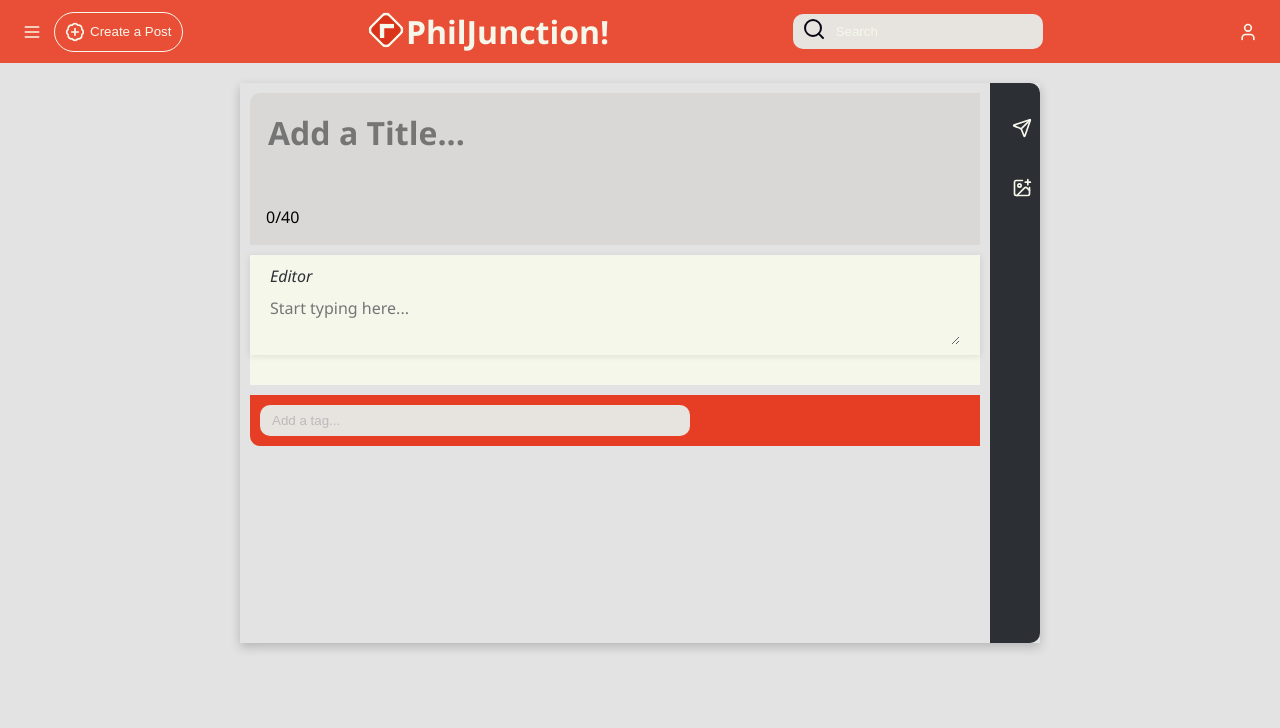
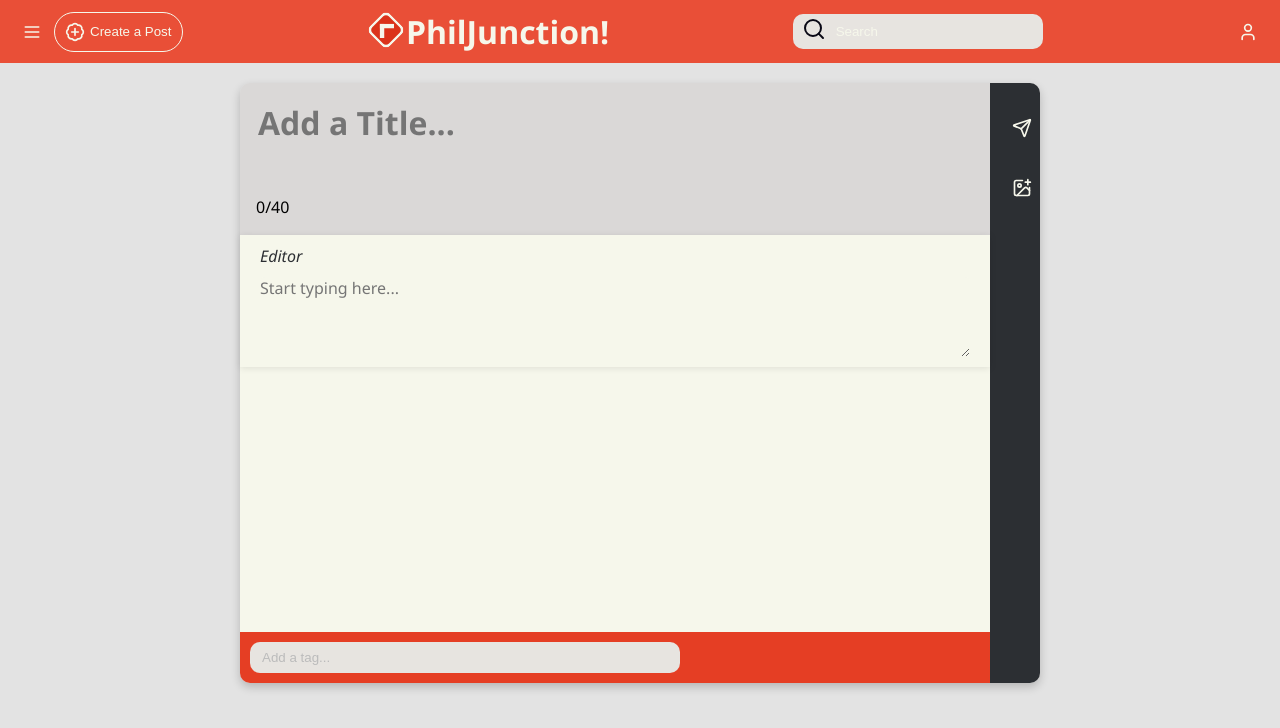
Before and after one commit to tonishii/PhilJunction, a React (Vite) app in the folder frontend/: page /holler in a window 1280 px wide. Shown: the top 728 px of the page. Built offline with nearby package versions, Linux system fonts and the light colour scheme.

Commit message:
Fixed styling of comments and post create.

```diff
--- a/frontend/src/pages/createpost.tsx
+++ b/frontend/src/pages/createpost.tsx
@@ -7,20 +7,11 @@ import { toast } from "react-toastify";
 import { useNavigate } from "react-router";
 
 export default function CreatePost() {
-  const navigate = useNavigate();
-
   const [title, setTitle] = useState("");
   const [content, setContent] = useState("");
   const [tags, setTags] = useState<string[]>([]);
   const [images, setImages] = useState<string[]>([]);
-
-  function handleTitleEdit(event: ChangeEvent<HTMLTextAreaElement>) {
-    setTitle(event.target.value);
-  }
-
-  function handleEditorEdit(event: ChangeEvent<HTMLTextAreaElement>) {
-    setContent(event.target.value);
-  }
+  const navigate = useNavigate();
 
   function handleAttachImage(event: ChangeEvent<HTMLInputElement>) {
     if (event.target.files) {
@@ -76,13 +67,13 @@ export default function CreatePost() {
   return (
     <main>
       <div className="create-post-container">
-          <div className="post-body">
+          <div className="create-post-body">
             <div className="create-post-header">
               <textarea
                 name="title"
                 id="title"
                 placeholder="Add a Title..."
-                onChange={handleTitleEdit}
+                onChange={(e) => setTitle(e.target.value)}
                 maxLength={100}/>
               <span
                 className={
@@ -103,10 +94,10 @@ export default function CreatePost() {
                   name="editor"
                   id="editor"
                   placeholder="Start typing here..."
-                  onChange={handleEditorEdit}/>
+                  onChange={(e) => setContent(e.target.value)}/>
               </div>
 
-              <ReactMarkdown className="create-post-body" children={content}/>
+              <ReactMarkdown className="create-post-MD" children={content}/>
 
               <div className="image-preview">
                 {images.map((img, index) => (
--- a/frontend/src/styles/component-styles.css
+++ b/frontend/src/styles/component-styles.css
@@ -79,11 +79,11 @@
 
 /* Comment */
 .comment-container {
-  min-width: 250px;
-  min-height: 100px;
-  padding: 10px;
-  border-radius: 10px;
-  padding-left: 10px;
+  min-height: 90px;
+  width: 100%;
+  border-radius: 5px;
+  margin: 20px 0px;
+  padding-left: 30px;
   border-left-width: 3px;
   border-left-style: solid;
   border-color: var(--field2); /* #4E565A dark|light #b1a9a5 */
@@ -91,20 +91,24 @@
 
 .comment-container p {
   color: var(--text1); /* #f6f7eb dark|light #090814 */
-  margin-bottom: 10px;
+  margin: 0px;
 }
 
 .comment-header {
   display: grid;
-  grid-template-rows: 1fr 1fr;
   font-weight: bold;
   font-size: 18px;
   color: var(--comment1); /* #ADD8E6 dark|light #522719 */
 }
 
 .comment-name {
-  font-size: 24px;
-  color: var(--text1); /* #F6F7EB dark|light #090814 */
+  font-weight: 700;
+  color: #2c2f33;
+}
+
+.comment-date {
+  color: #2c2f33;
+  font-weight: lighter;
 }
 
 .comment-reply {
@@ -127,14 +131,12 @@
 
 .comment-menu {
   position: relative;
-  padding: 5px;
-  margin: 5px;
 }
 
 .comment-sidebuttons {
   display: flex;
   align-items: center;
-  background-color: #595e66;
+  background-color: #2c2f33;
   border-radius: 10px;
 }
 
@@ -152,6 +154,7 @@
 .ellipsis-button {
   border-radius: 50%;
   background-color: transparent;
+  padding-right: 10px;
   border: none;
   cursor: pointer;
 }
--- a/frontend/src/styles/create-post.css
+++ b/frontend/src/styles/create-post.css
@@ -1,7 +1,8 @@
 .create-post-container {
   display: grid;
   width: min(800px, 100vw);
-  height: 70vh;
+  height: 600px;
+  border-radius: 10px;
   grid-template-columns: auto 50px;
   box-shadow: 0 4px 10px rgba(0, 0, 0, 0.2);
 }
@@ -11,6 +12,12 @@
   line-height: 1.5em;
   border-radius: 10px 0px 0px 0px;
   background-color: #DAD8D7;
+}
+
+.create-post-body {
+  display: flex;
+  flex-direction: column;
+  width: 100%;
 }
 
 .title-overflow {
@@ -68,8 +75,8 @@
   border-radius: 5px;
   resize: vertical;
   padding: 0px;
-  min-height: 3em;
-  max-height: 7em;
+  min-height: 5em;
+  max-height: 10em;
   width: 100%;
   background-color: #F6F7EB;
   font-family: 'Segoe UI', Tahoma, Geneva, Verdana, sans-serif;
@@ -140,14 +147,14 @@
   align-items: center;
 }
 
-.create-post-body {
+.create-post-MD {
   padding: 10px 20px 0px;
   height: auto;
   word-wrap: break-word;
   white-space: pre-wrap;
 }
 
-.create-post-body>* {
+.create-post-MD>* {
   margin: 0;
   line-height: 1em;
 }
```
